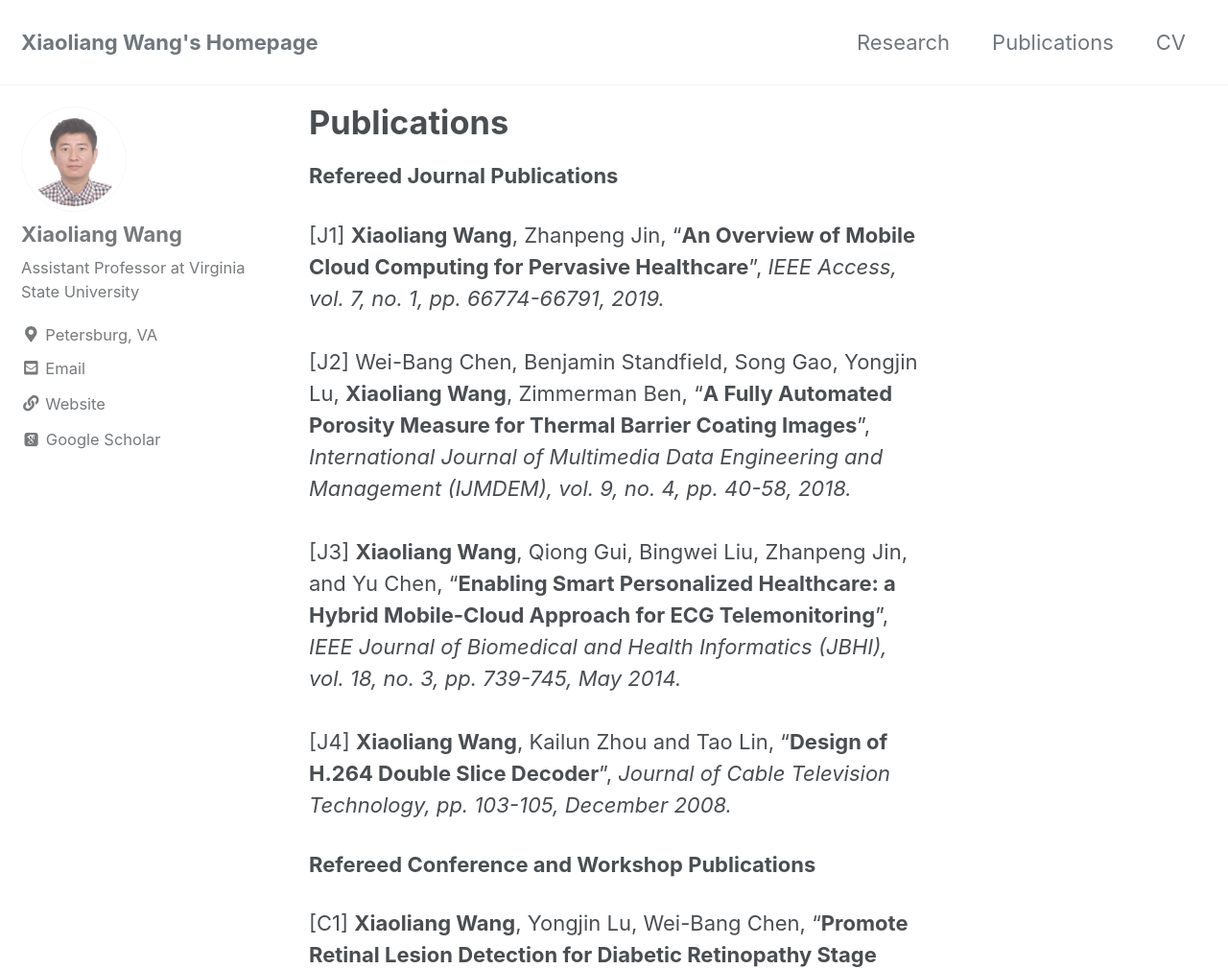
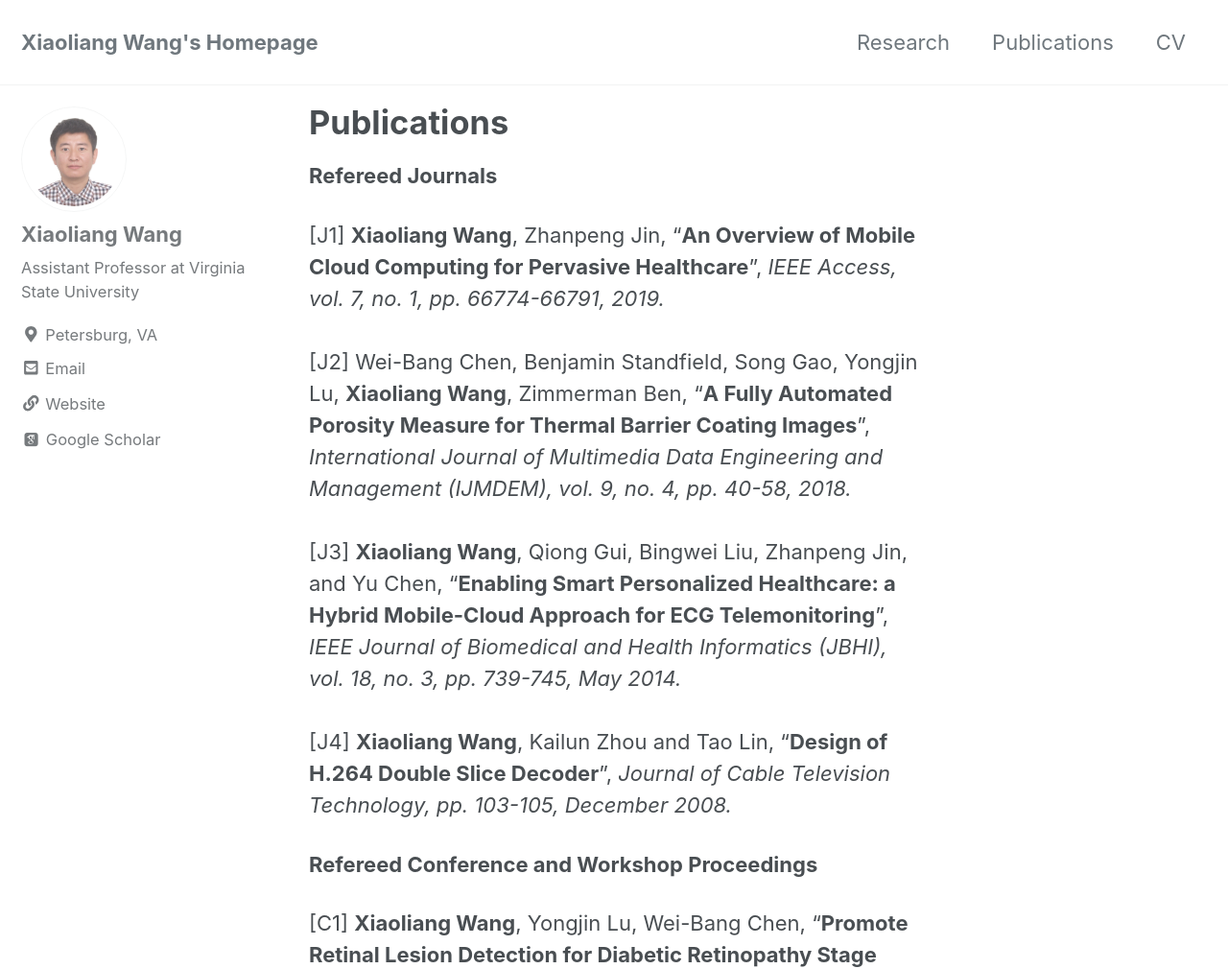
Before and after one commit to wang-xiaoliang/wang-xiaoliang.github.io, a Jekyll site: the page built from _pages/publications.md, in a window 1280 px wide and 1400 px high. Shown: the top 1010 px of the window at 96% size. Built offline with Jekyll 4.4.1, drawn with Linux system fonts in a browser that asks for light colours; cached includes are drawn as plain includes; nearby versions of some CDN libraries; some web fonts are replaced.

Commit message:
update section name

```diff
--- a/_pages/publications.md
+++ b/_pages/publications.md
@@ -5,7 +5,7 @@ permalink: /publications/
 author_profile: true
 ---
 
-<b>Refereed Journal Publications</b><br>
+<b>Refereed Journals</b><br>
 
 [J1] <b>Xiaoliang Wang</b>, Zhanpeng Jin, "<b>An Overview of Mobile Cloud Computing for Pervasive Healthcare</b>", <i>IEEE Access, vol. 7, no. 1, pp. 66774-66791, 2019.</i> &nbsp;<br><br>
 [J2] Wei-Bang Chen, Benjamin Standfield, Song Gao, Yongjin Lu, <b>Xiaoliang Wang</b>, Zimmerman Ben, "<b>A Fully Automated Porosity Measure for Thermal Barrier Coating Images</b>", <i>International Journal of Multimedia Data Engineering and Management (IJMDEM), vol. 9, no. 4, pp. 40-58, 2018.</i> &nbsp;<br><br>
@@ -13,7 +13,7 @@ author_profile: true
 [J4] <b>Xiaoliang Wang</b>, Kailun Zhou and Tao Lin, "<b>Design of H.264 Double Slice Decoder</b>",
       <i>Journal of Cable Television Technology, pp. 103-105, December 2008.</i>
 
-<b>Refereed Conference and Workshop Publications</b><br>
+<b>Refereed Conference and Workshop Proceedings</b><br>
 
 [C1] <b>Xiaoliang Wang</b>, Yongjin Lu, Wei-Bang Chen, "<b>Promote Retinal Lesion Detection for Diabetic Retinopathy Stage Classification</b>",
      in <i>Proceedings of 2020 IEEE Conference on Multimedia Information Processing and Retrieval (MIPR). IEEE, 2020.</i> &nbsp;<br><br>
```
